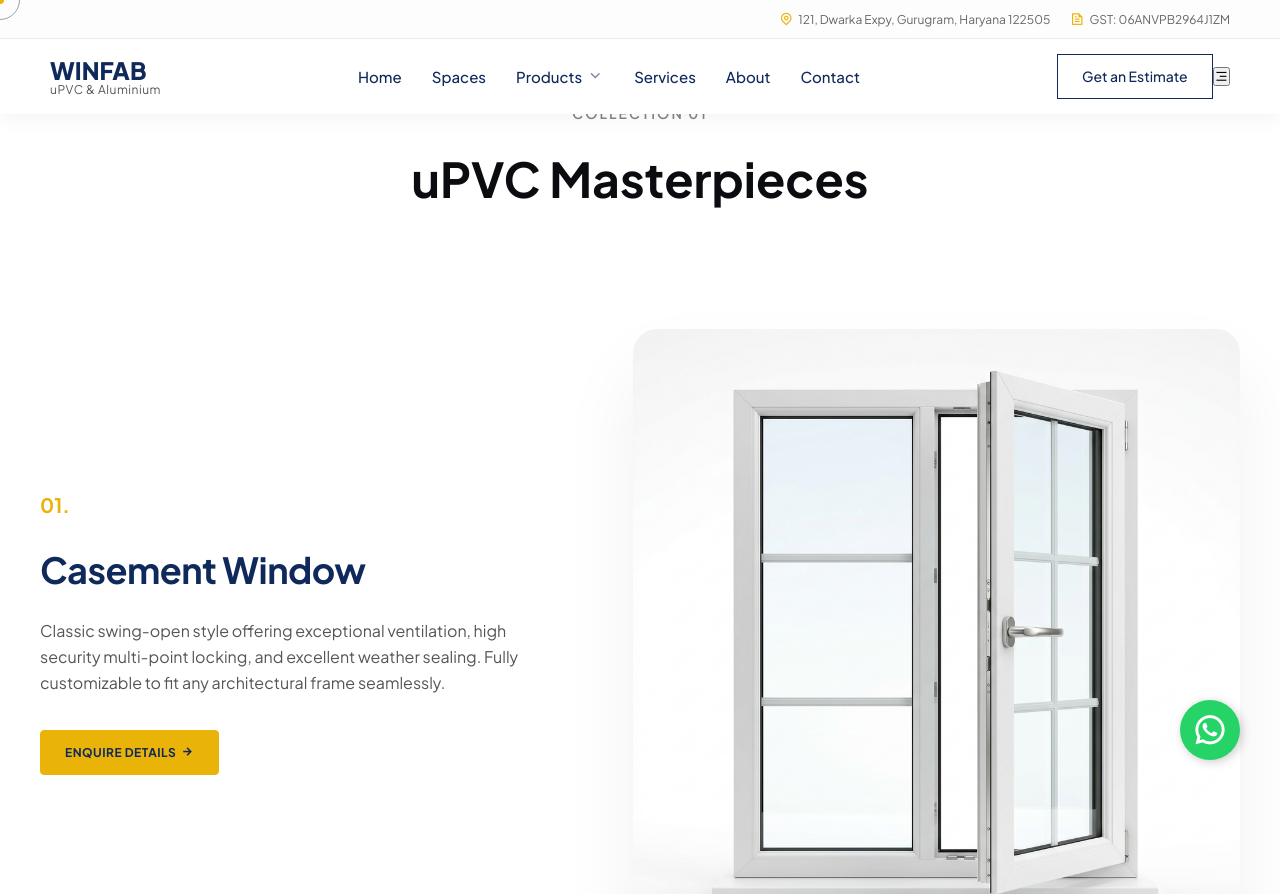
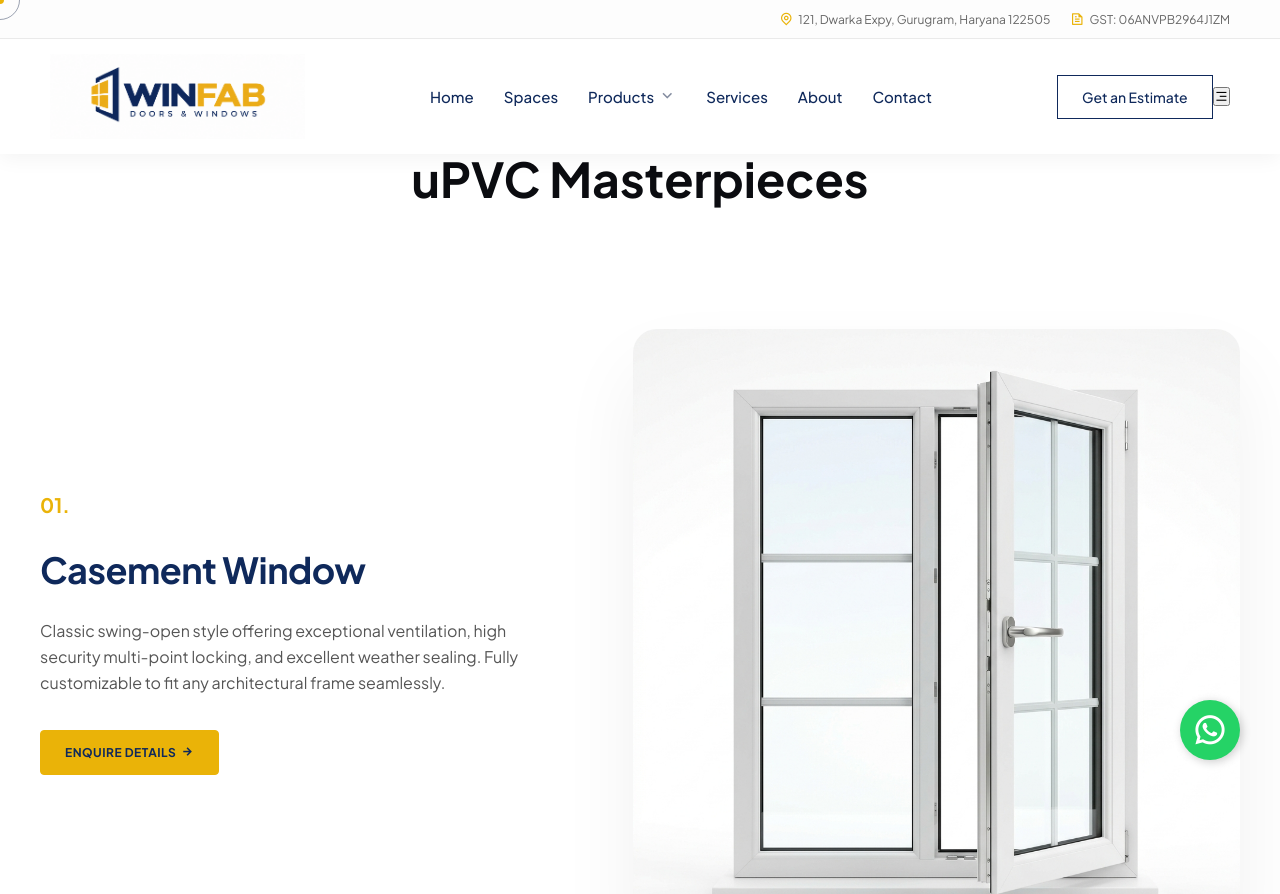
Before and after one commit to rajvarinders12-droid/winfab, a plain HTML site: page upvc.html in a window 1280 px wide. Shown: the top 894 px of the page. Drawn offline with nearby package versions, Linux system fonts and the light colour scheme.

Commit message:
Update logo size and replace images

```diff
--- a/style.css
+++ b/style.css
@@ -159,18 +159,16 @@ a {
     line-height: 1.1;
 }
 
-.logo-brand {
-    color: var(--c-navy);
-    font-weight: 900;
-    font-size: 24px;
-}
-
-.logo-text {
-    font-weight: 400;
-    font-size: 12px;
-    color: #555;
-
-    letter-spacing: 0.5px;
+.nav-logo-img {
+    height: 85px;
+    width: auto;
+    object-fit: contain;
+}
+
+@media(max-width: 600px) {
+    .nav-logo-img {
+        height: 60px;
+    }
 }
 
 .nav-links {
--- a/upvc.html
+++ b/upvc.html
@@ -34,8 +34,7 @@
         <header class="modern-header">
             <div class="nav-container">
                 <a href="index.html" class="brand-logo">
-                    <span class="logo-brand">WINFAB</span>
-                    <span class="logo-text">uPVC & Aluminium</span>
+                    <img src="logo.PNG" alt="WINFAB Logo" class="nav-logo-img">
                 </a>
                 <nav class="nav-links">
                     <a href="index.html#home">Home</a>
```
Also changed, not shown: aluminium.html (+1 -2 lines), contact.html (+1 -2 lines), index.html (+6 -7 lines), home office.jpg (added), logo.PNG (added), upvc main.jpg (added), 2 other files.
